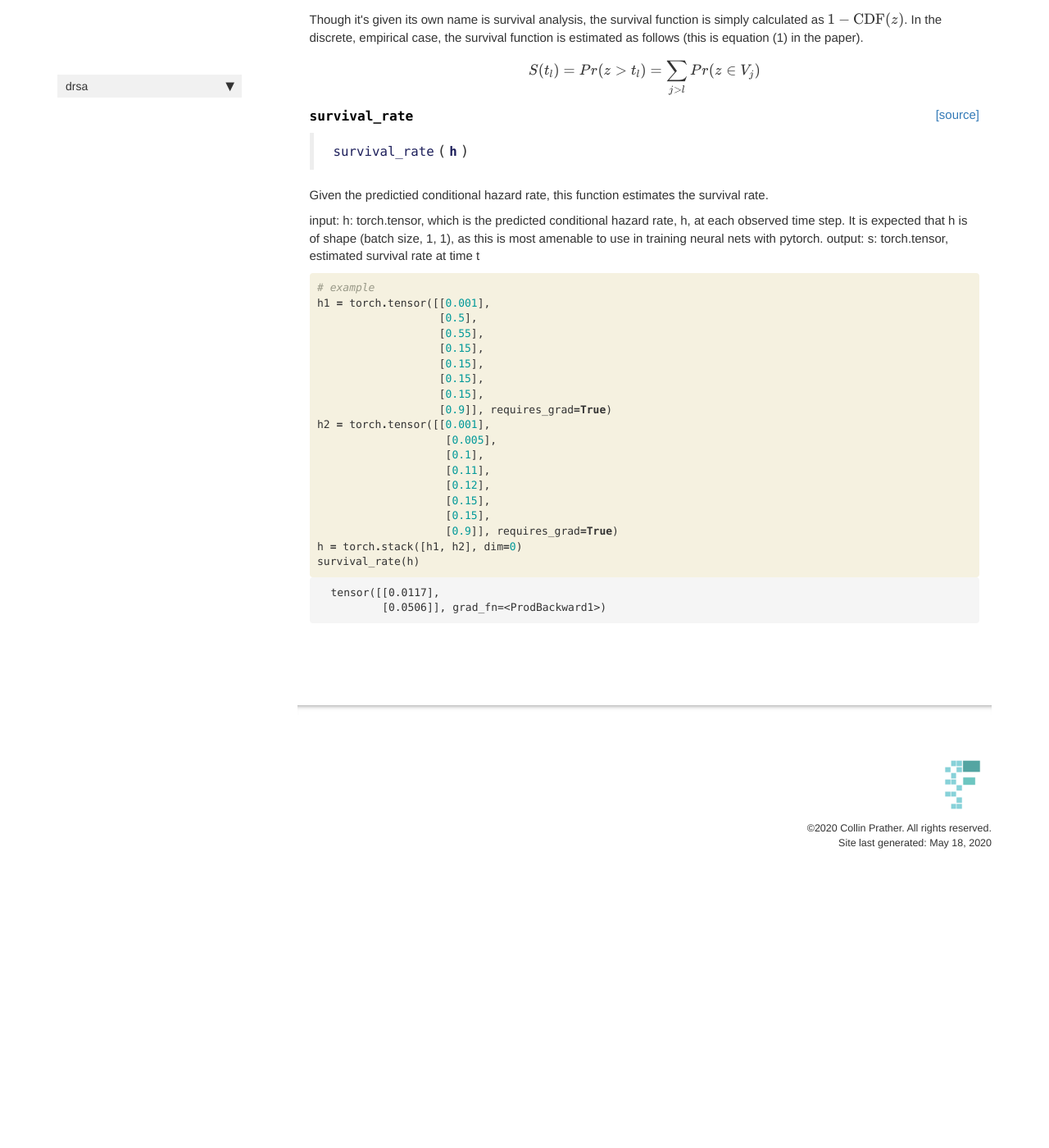
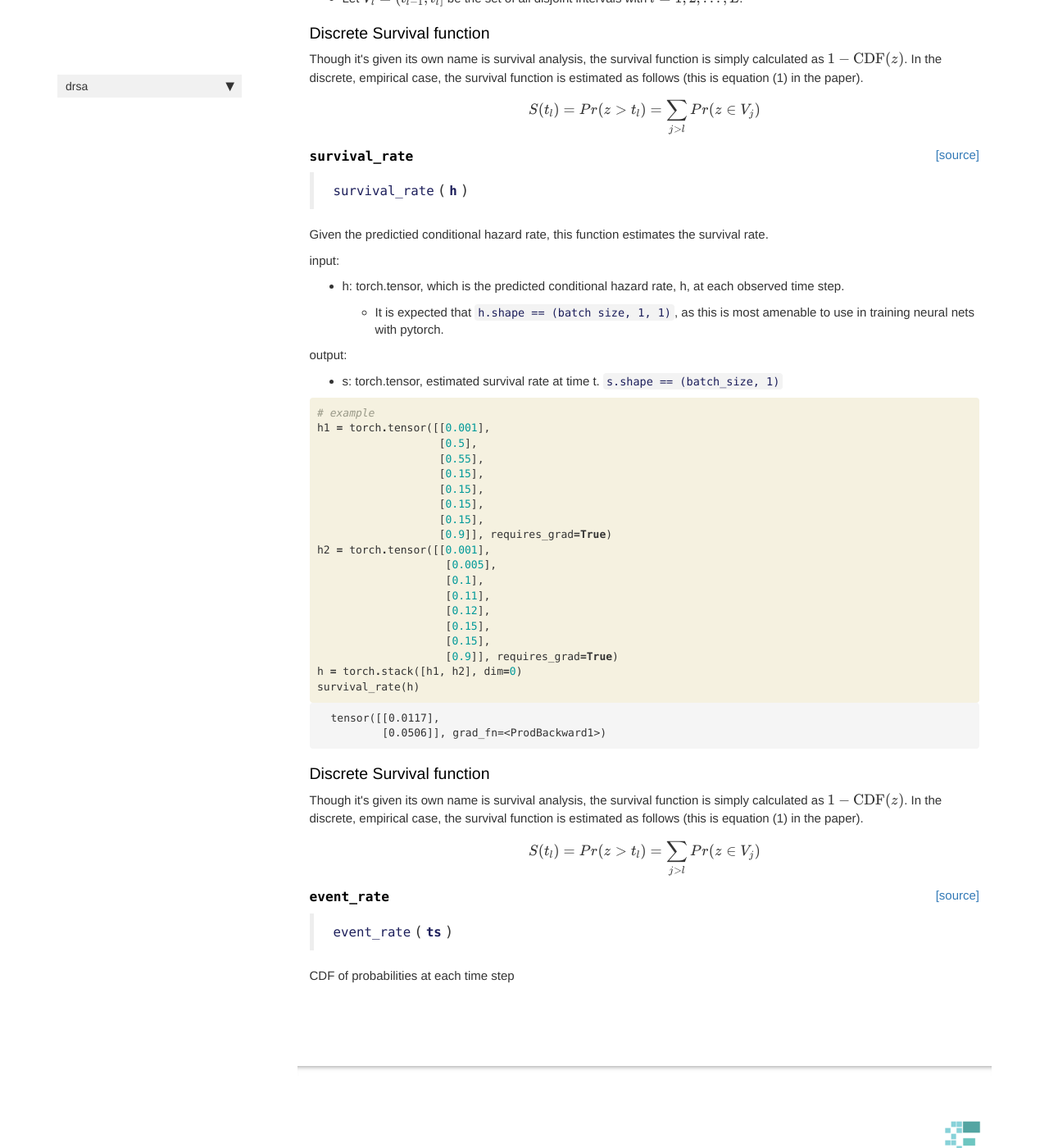
Before and after one commit to collinprather/drsa, a Jekyll site: the page built from docs/loss_functions.html, in a window 1280 px wide and 1400 px high, scrolled down 642 px. Shown: the whole window at 82% size. Built offline with Jekyll 4.4.1, drawn with Linux system fonts in a browser that asks for light colours; nearby versions of some CDN libraries; comment, search, counter and statistics services are not loaded; before the commit the page ends 1730 px from its top, so only the background shows below that; some of the changed text lies outside the part shown.

Commit message:
tweaking format of doc string

```diff
--- a/docs/loss_functions.html
+++ b/docs/loss_functions.html
@@ -83,14 +83,17 @@ $$ S(t_l) = Pr(z &gt; t_l) = \sum_{j &gt; l}Pr(z\in V_j) $$
 </blockquote>
 <p>Given the predictied conditional hazard rate, this function estimates
 the survival rate.</p>
-<p>input:
-    h: torch.tensor, which is the predicted
-        conditional hazard rate, h, at each observed time step.
-        It is expected that h is of shape (batch size, 1, 1),
-        as this is most amenable to use in training neural nets
-        with pytorch.
-output:
-    s: torch.tensor, estimated survival rate at time t</p>
+<p>input:</p>
+<ul>
+<li>h: torch.tensor, which is the predicted conditional hazard rate, h, at each observed time step.<ul>
+<li>It is expected that <code>h.shape == (batch size, 1, 1)</code>, as this is most amenable to use in training neural nets with pytorch.</li>
+</ul>
+</li>
+</ul>
+<p>output:</p>
+<ul>
+<li>s: torch.tensor, estimated survival rate at time t. <code>s.shape == (batch_size, 1)</code></li>
+</ul>
 
 </div>
 
@@ -156,6 +159,48 @@ output:
 
 <div class="cell border-box-sizing text_cell rendered"><div class="inner_cell">
 <div class="text_cell_render border-box-sizing rendered_html">
+<h3 id="Discrete-Survival-function">Discrete Survival function<a class="anchor-link" href="#Discrete-Survival-function"> </a></h3><p>Though it's given its own name is survival analysis, the survival function is simply calculated as $1 - \text{CDF}(z)$. In the discrete, empirical case, the survival function is estimated as follows (this is equation (1) in the paper).</p>
+<p>{% raw %}
+$$ S(t_l) = Pr(z &gt; t_l) = \sum_{j &gt; l}Pr(z\in V_j) $$
+{% endraw %}</p>
+
+</div>
+</div>
+</div>
+    {% raw %}
+
+<div class="cell border-box-sizing code_cell rendered">
+
+</div>
+    {% endraw %}
+
+    {% raw %}
+
+<div class="cell border-box-sizing code_cell rendered">
+
+<div class="output_wrapper">
+<div class="output">
+
+<div class="output_area">
+
+
+<div class="output_markdown rendered_html output_subarea ">
+<h4 id="event_rate" class="doc_header"><code>event_rate</code><a href="https://github.com/collinprather/drsa/tree/master/drsa/loss_functions.py#L29" class="source_link" style="float:right">[source]</a></h4><blockquote><p><code>event_rate</code>(<strong><code>ts</code></strong>)</p>
+</blockquote>
+<p>CDF of probabilities at each time step</p>
+
+</div>
+
+</div>
+
+</div>
+</div>
+
+</div>
+    {% endraw %}
+
+<div class="cell border-box-sizing text_cell rendered"><div class="inner_cell">
+<div class="text_cell_render border-box-sizing rendered_html">
 <!-- As defined in the [DRSA paper](https://arxiv.org/pdf/1809.02403.pdf)
 
 * Discrete event rate (empirical CDF):
--- a/drsa/_nbdev.py
+++ b/drsa/_nbdev.py
@@ -2,7 +2,8 @@
 
 __all__ = ["index", "modules", "custom_doc_links", "git_url"]
 
-index = {"survival_rate": "00_loss_functions.ipynb"}
+index = {"survival_rate": "00_loss_functions.ipynb",
+         "event_rate": "00_loss_functions.ipynb"}
 
 modules = ["loss_functions.py"]
 
```
Also changed, not shown: drsa/loss_functions.py (+13 -7 lines), 1 other file.
